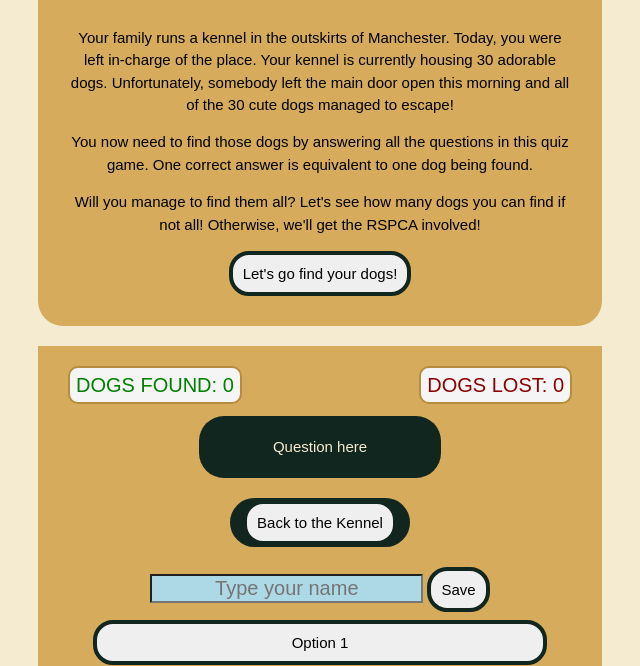
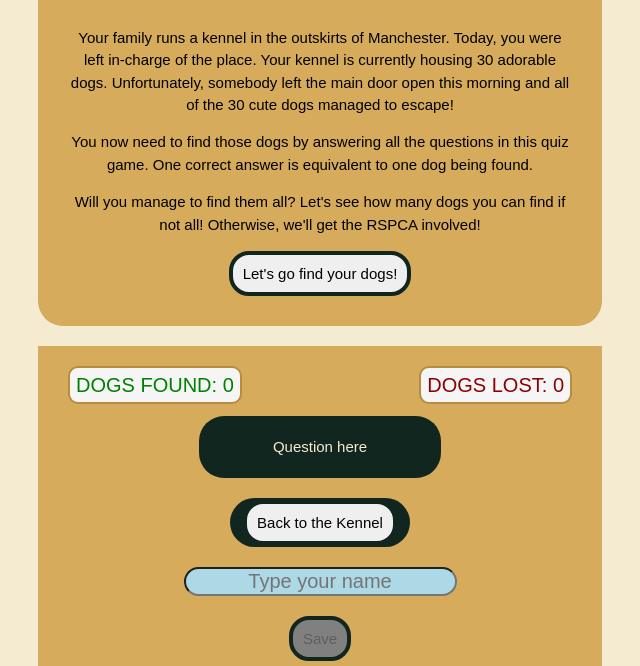
Before and after one commit to mikel072889/dogs-quiz-project2, a plain HTML site: page index.html in a window 1280 px wide. Shown: the part 260-926 px from the top of the page, without its empty margins (320-960 px from the left). Drawn offline with Linux system fonts and the light colour scheme; a web font is replaced by a local one.

Commit message:
Add code for disabled button style

```diff
--- a/assets/css/style.css
+++ b/assets/css/style.css
@@ -86,7 +86,7 @@ img {
     margin-top: 25px;
 }
 
-/*.hide {
+/* .hide {
     display: none;
 }
 
@@ -129,6 +129,12 @@ button {
 
 button:hover {
     background: var(--lightyellow);
+}
+
+/* Code for Save Highscore button */
+button:disabled {
+    background-color: grey;
+    pointer-events: none;
 }
 
 /* Options/Answers buttons styling */
@@ -185,9 +191,12 @@ button:hover {
 /* Form styling */
 #username {
     background-color: #ADD8E6;
+    border-radius: 20px;
     font-family: 'Yusei Magic', sans-serif;
     font-size: 20px;
+    color: var(--charcoal);
     text-align: center;
+    margin-bottom: 20px;
 }
 
 /* Media query: tablets and larger (768px and up) */
--- a/index.html
+++ b/index.html
@@ -92,14 +92,16 @@
           aria-label="Back button (returns to the instruction page)">
           Back to the Kennel</button>
         </div>
-        <!-- Form for player to enter username to record highscore -->
+        <!-- Form for player to enter username to record score. This will
+        also contain a button to access recent players Highscore tally -->
         <div id="form" class="form hide">
           <form>
             <input type="text" name="username" id="username"
             placeholder="Type your name">
-            <button type="submit" class="btn">Save</button>
+            <br>
+            <button type="submit" class="btn" id="save-score"
+            onclick="saveHighScore(event)" disabled>Save</button>
           </form>
-
         </div>
         <!-- Multiple answers here. 4 buttons = 4 options per question -->
         <div id="option-buttons">
```
